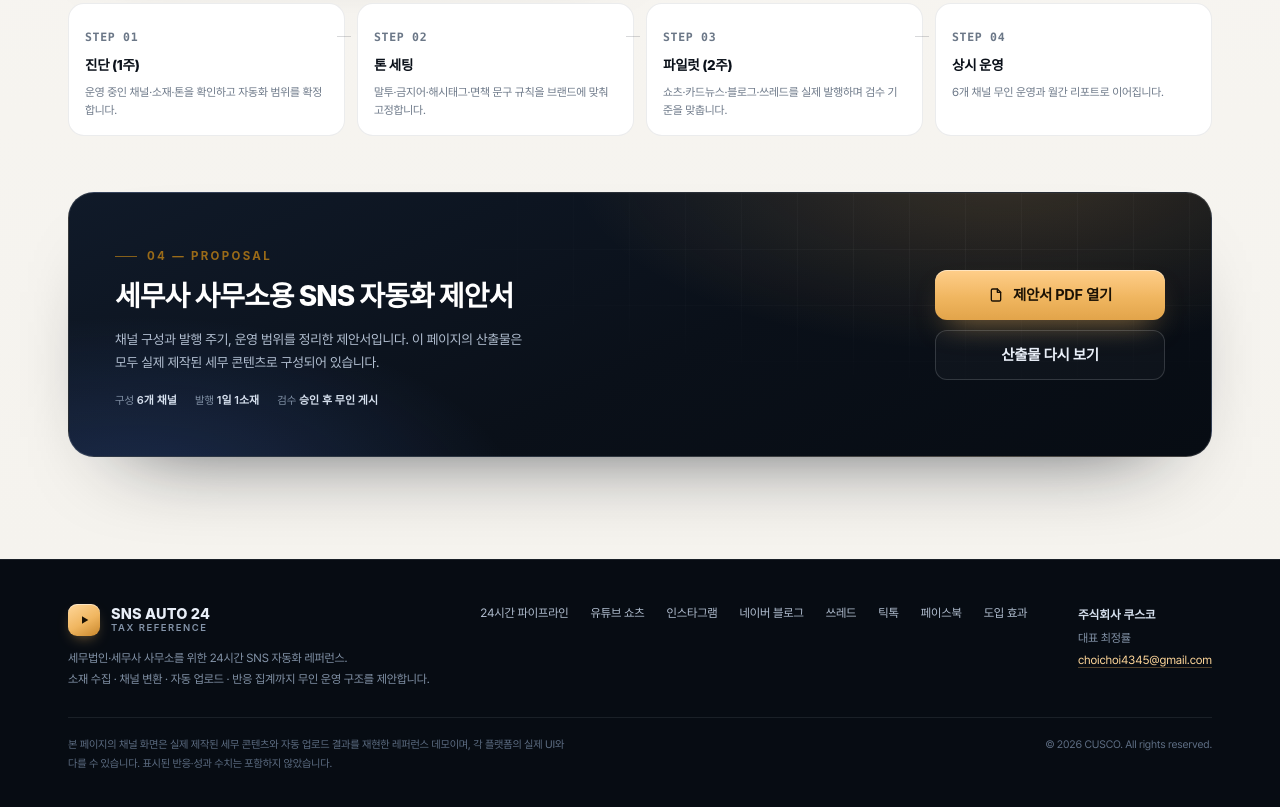
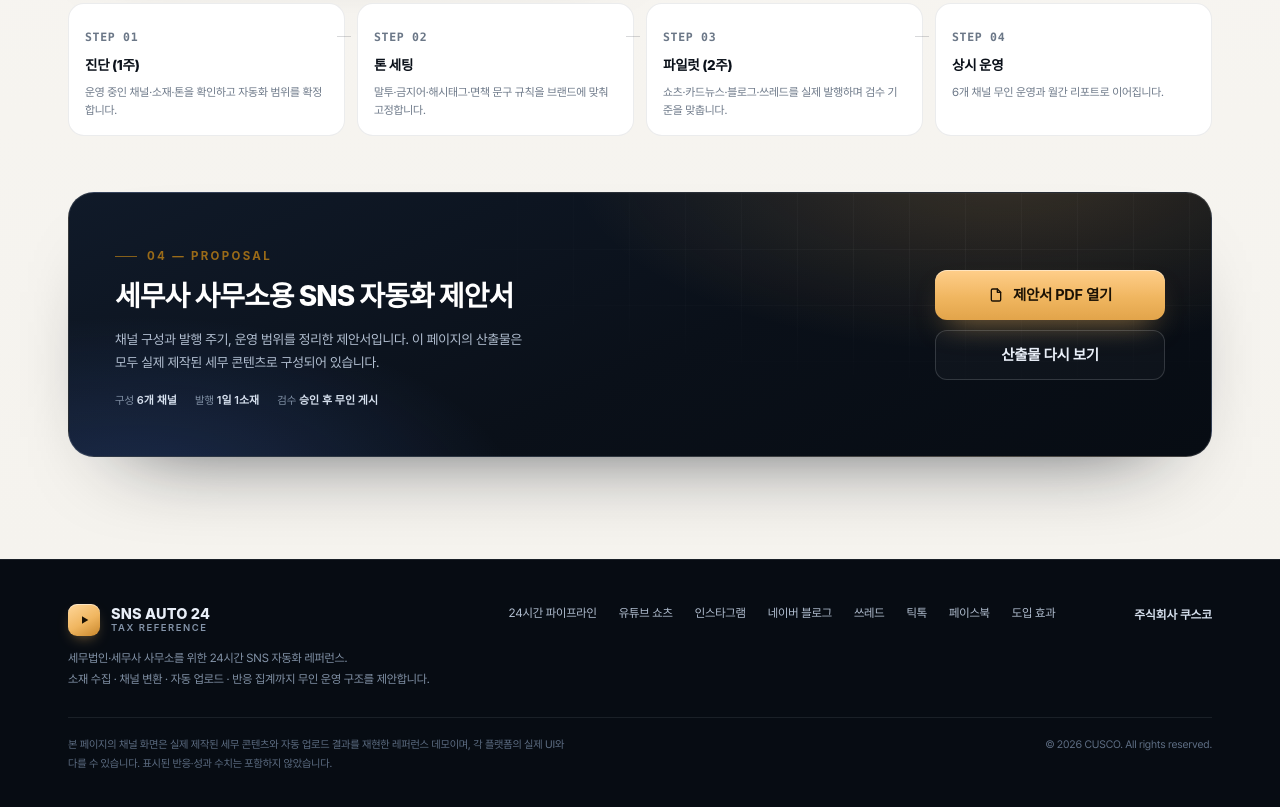
Before and after one commit to choichoi4345-commits/tax-sns-reference-site, a plain HTML site: page index.html in a window 1280 px wide. Shown: the part 6363-7170 px from the top of the page. Drawn offline with Linux system fonts and the light colour scheme; a web font is replaced by a local one.

Commit message:
하단 대표자명·이메일 삭제
Co-Authored-By: Claude Opus 5.5 <noreply@anthropic.com>
Claude-Session: https://claude.ai/code/session_01Mbs6cq9KGMapMsDX7yZgsg

```diff
--- a/index.html
+++ b/index.html
@@ -900,11 +900,9 @@
         <a href="#ch-facebook">페이스북</a>
         <a href="#effect">도입 효과</a>
       </nav>
-      <!-- 연락처: 아래 두 줄만 수정하면 됩니다 -->
+      <!-- 연락처 -->
       <div class="foot-contact">
-        <b>주식회사 쿠스코</b><br>
-        대표 최정률<br>
-        <a href="mailto:choichoi4345@gmail.com">choichoi4345@gmail.com</a>
+        <b>주식회사 쿠스코</b>
       </div>
     </div>
     <div class="foot-bottom">
```
